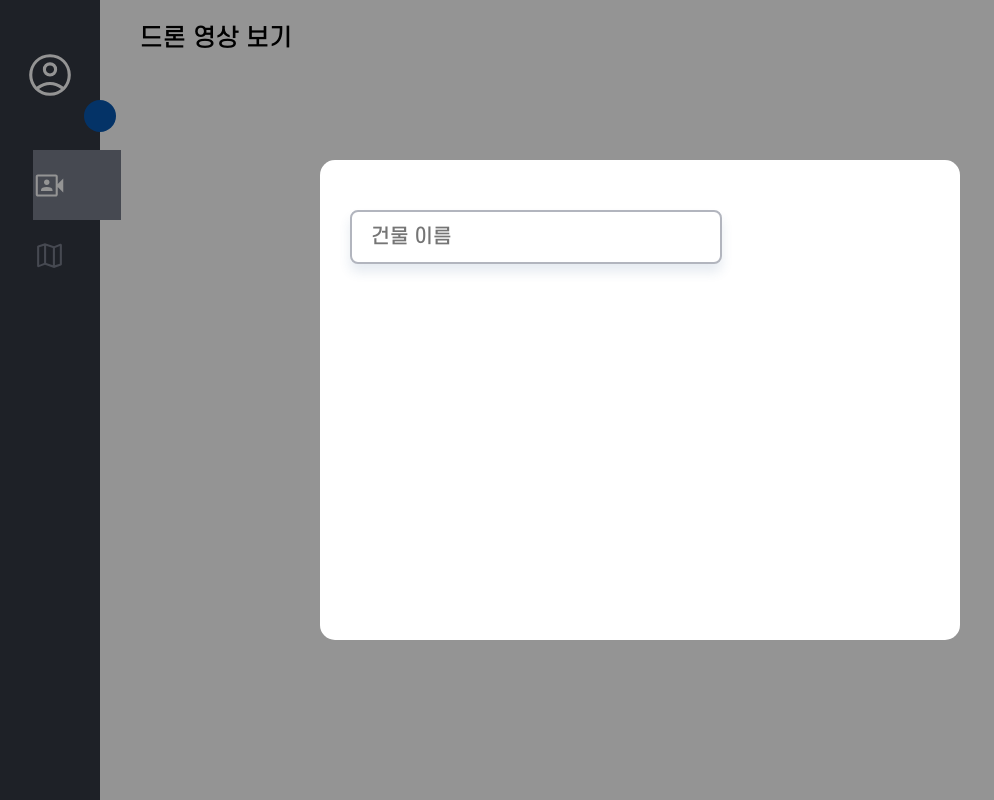
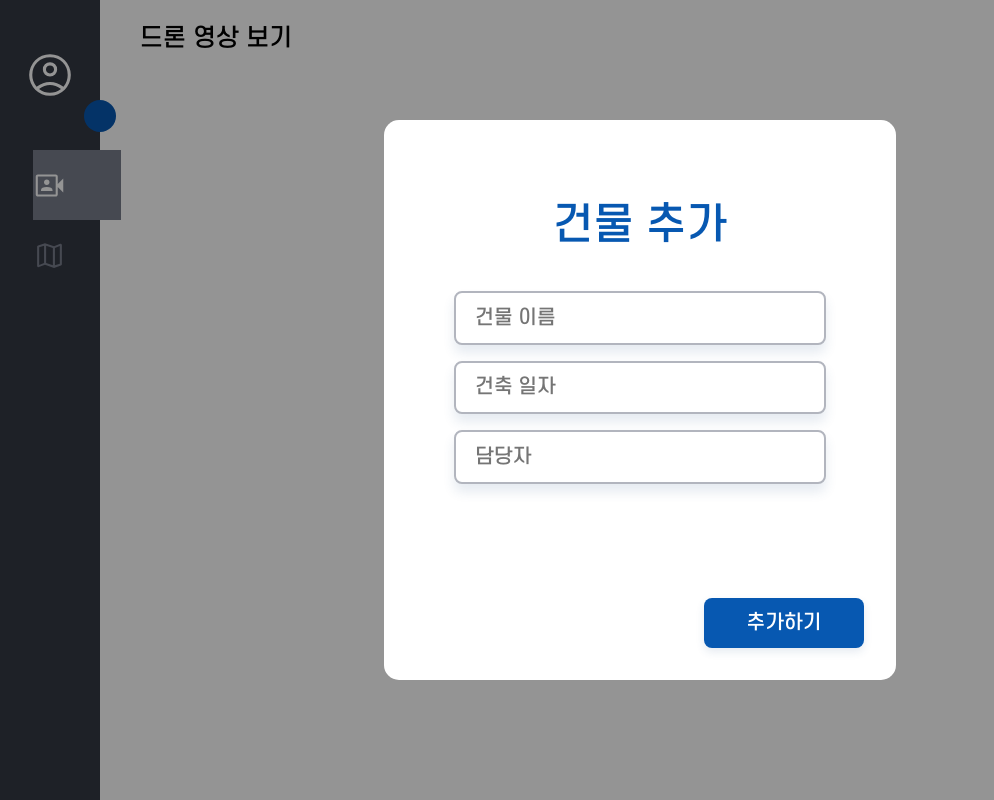
Before and after one commit to cyctjdghks/SKYEYE, a React (Vite) app in the folder FE/: page /drone in a window 1280 px wide. Both pictures are taken after a click on the button "건물 추가하기". Shown: the whole page, without its empty margins (0-994 px from the left). Built offline with nearby package versions, Linux system fonts and the light colour scheme.

Commit message:
feat: Add Building Modal

```diff
--- a/FE/src/present/layout/AddBuildingModal/AddBuildingModal.style.tsx
+++ b/FE/src/present/layout/AddBuildingModal/AddBuildingModal.style.tsx
@@ -1,3 +1,21 @@
 import styled from "@emotion/styled";
 
-export const ModalContainer = styled.div``
+export const ModalContainer = styled.div`
+
+  margin-top: 10vh;
+  display: flex;
+  flex-direction: column;
+  justify-content: center;
+  align-items: center;
+  gap: 1rem;
+
+  & div:first-child {
+    margin-bottom: 1.5rem;
+  }
+
+  & button {
+    position: absolute;
+    bottom: 2rem;
+    right: 2rem;
+  }
+`;
--- a/FE/src/present/layout/AddBuildingModal/AddBuildingModal.tsx
+++ b/FE/src/present/layout/AddBuildingModal/AddBuildingModal.tsx
@@ -1,14 +1,14 @@
 import { memo, useState } from "react";
-import InputLabel from "@common/InputLabel/InputLabel";
-import { DataInput } from "@src/action/hooks/Effectiveness";
 import * as Style from "./AddBuildingModal.style";
 import Input from "@src/present/Input/Input";
+import PrimeTitle from "@src/present/common/PrimeTitle/PrimeTitle";
+import PrimaryButton from "@src/present/common/Button/PrimaryButton";
 
 const AddBuildingModal = () => {
   const [aboutBuilding, setAboutBuilding] = useState({
     buildingName: "건물 이름",
-    buildingEstablishment: "",
-    userId: "",
+    buildingEstablishment: "건축 일자",
+    userId: "담당자",
   });
 
   const changeBuilding = (
@@ -20,43 +20,22 @@ const AddBuildingModal = () => {
     });
   };
 
+  const inputs = Object.keys(aboutBuilding).map((elem, idx) => {
+    return (
+      <Input
+        key={idx}
+        placeholder={aboutBuilding[elem]}
+        handler={(e) => changeBuilding(e, elem)}
+      />
+    );
+  });
+
   return (
     <Style.ModalContainer>
-      <Input
-        placeholder={aboutBuilding.buildingName}
-        handler={(e) => changeBuilding(e, "buildingName")}
-      />
+      <PrimeTitle content="건물 추가" />
+      {inputs}
+      <PrimaryButton content={"추가하기"} handler={() => {}} />
     </Style.ModalContainer>
-
-    // <style.loginModalWrap>
-    //   <InputLabel
-    //     placeholder="직원번호"
-    //     width="55%"
-    //     height="15%"
-    //     value={id}
-    //     fontSize="1vw"
-    //     onChange={setId}
-    //     errorFontSize="1vw"
-    //     errorMessage={
-    //       idError ? "" : "영어와 숫자로만 입력해주세요( 5~20 글자 )"
-    //     }
-    //   ></InputLabel>
-    //   <InputLabel
-    //     placeholder="비밀번호"
-    //     width="55%"
-    //     height="15%"
-    //     value={pwd}
-    //     fontSize="1vw"
-    //     onChange={setPwd}
-    //     errorFontSize="13px"
-    //     errorMessage={
-    //       pwdError
-    //         ? ""
-    //         : "영어,숫자 특수문자를 하나이상 입력해주세요( 9~16 글자 )"
-    //     }
-    //   ></InputLabel>
-    //   <style.loginButton>로그인하기!</style.loginButton>
-    // </style.loginModalWrap>
   );
 };
 
--- a/FE/src/present/layout/SelectBuilding/SelectBuilding.tsx
+++ b/FE/src/present/layout/SelectBuilding/SelectBuilding.tsx
@@ -47,8 +47,8 @@ const SelectBuilding = () => {
           onClose={() => {
             setIsOpen(false);
           }}
-          width="50vw"
-          height="60vh"
+          width="40vw"
+          height="70vh"
           title="로그인"
           content={<AddBuildingModal />}
         />
```
